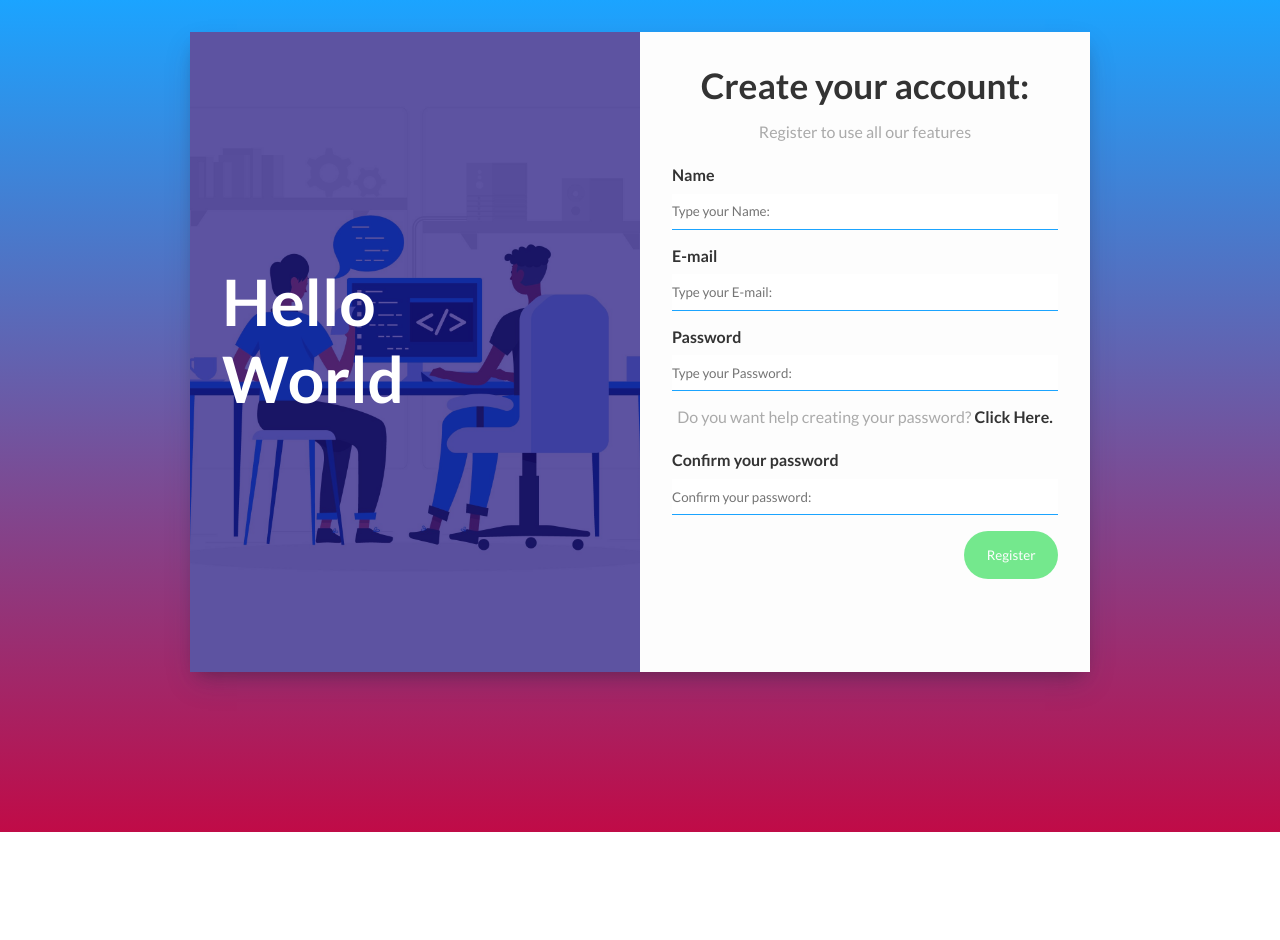
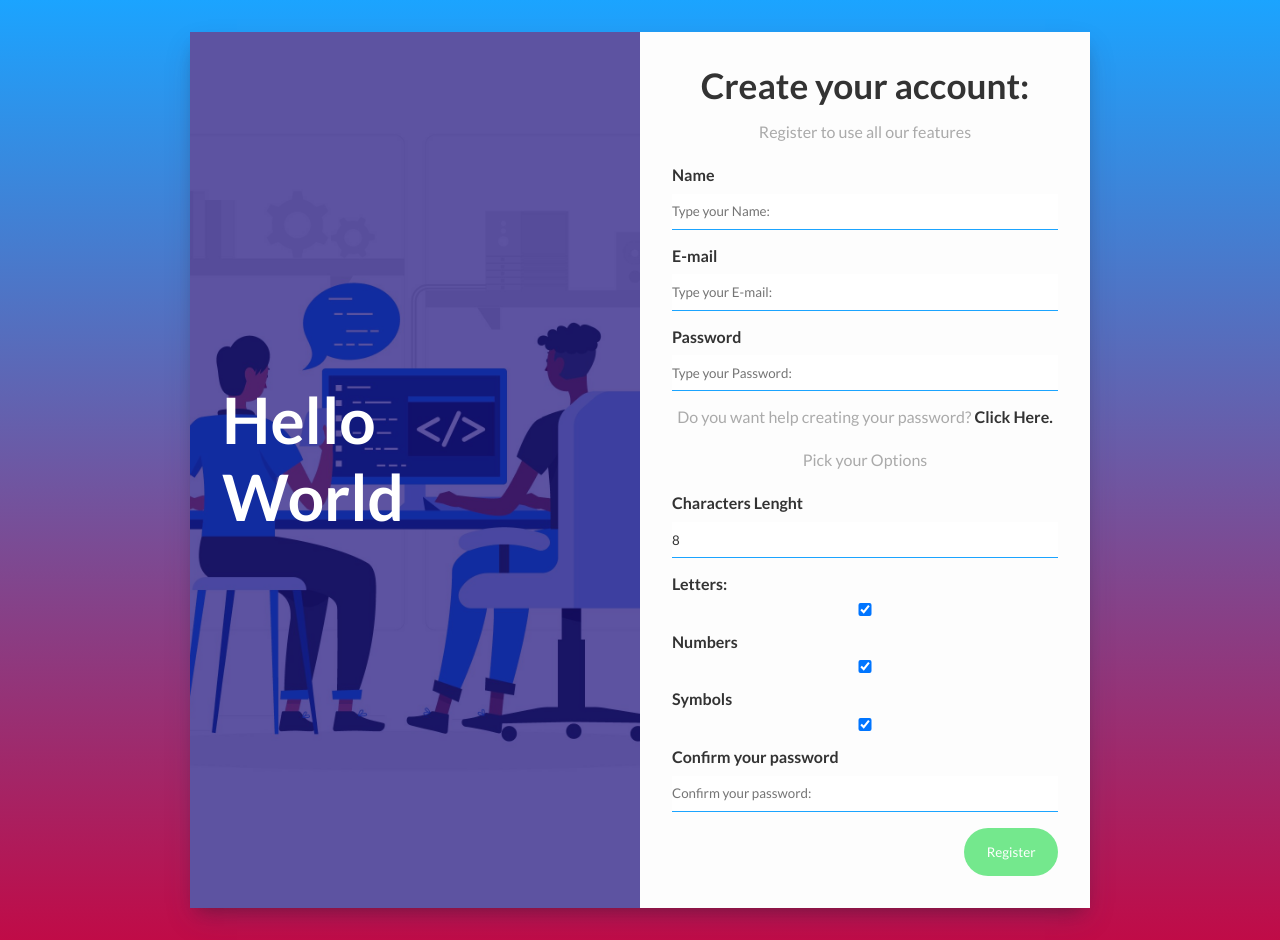
Before and after one commit to PedroFranco-Dev/Register-Page, a plain HTML site: page index.html in a window 1280 px wide. Before the commit the page ends 832 px from the top, so only its background shows below. Drawn offline with Linux system fonts and the light colour scheme.

Commit message:
New HTML Structures added

```diff
--- a/index.html
+++ b/index.html
@@ -37,9 +37,29 @@
             </div>
             <p>Do you want help creating your password?
             <span id="generate-password">Click Here.</span></p>
+            <div id="generate-option">
+                <p>Pick your Options</p>
+                <div class="form-control">
+                    <label for="length">Characters Lenght</label>
+                    <input type="text" id="length" name="length" value="8">
+                </div>
+                <div class="form-control">
+                    <label for="letters">Letters:</label>
+                    <input type="checkbox" id="letters" name="letters" checked>
+                </div>
+                <div class="form-control">
+                    <label for="numbers">Numbers</label>
+                    <input type="checkbox" id="numbers" name="numbers" checked>
+                </div>
+                <div class="form-control">
+                    <label for="symbols">Symbols</label>
+                    <input type="checkbox" id="symbols" name="symbols" checked>
+                </div>
+            </div>
             <div id="generated-password">
                 <p>Here is your password</p>
                 <h4></h4>
+                <button id="copy-password">Click to Copy !</button>
             </div>
             <div class="form-control">
                 <label for="confirmpassword">Confirm your password</label>
```
